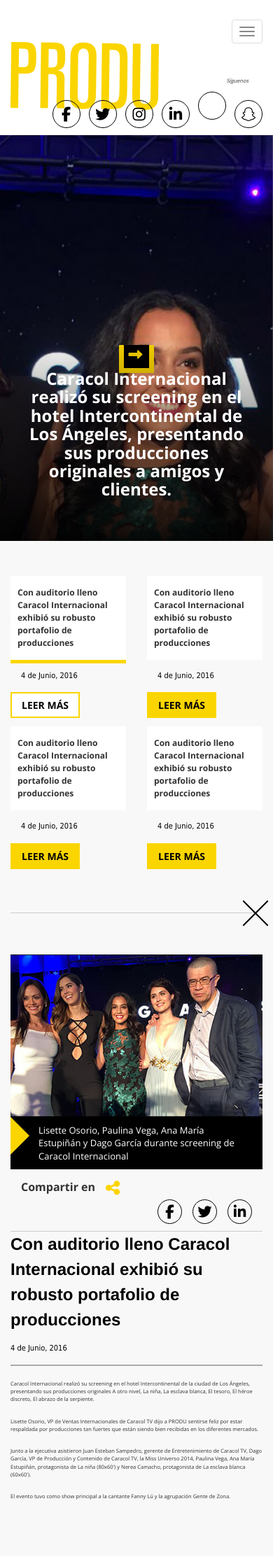
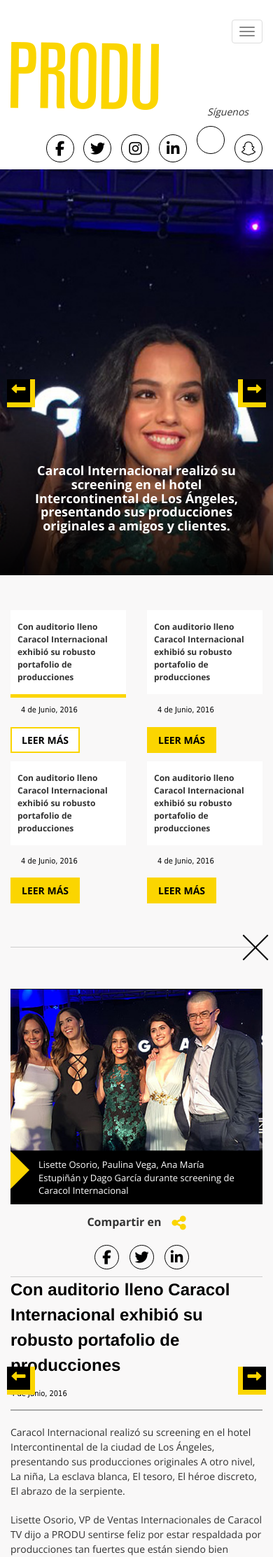
Before and after one commit to agustindavid/agustindavid.github.io, a PHP site: page / in a window 390 px wide, after a click on "Con auditorio lleno Caracol Internacional exhibió su robusto". Shown: the top 2225 px of the page at 70% size. Run offline with PHP 8.4, Linux system fonts and the light colour scheme; some libraries are stand-ins or nearby versions; grey boxes are pictures that could not be loaded.

Commit message:
manejadores

```diff
--- a/css/style.css
+++ b/css/style.css
@@ -25,8 +25,9 @@ body{
 
 .social-header {
     float: right;
-    margin-top: 15px;
+    margin-top: 55px;
     text-align: right;
+    font-size: 14px;
 }
 
 .social-header p {
@@ -76,14 +77,15 @@ body{
     left: 50%;
     transform: translate(-50%);
     top: 50%;
+    width: 100%;
 }
 
-#carousel-home .carousel-control, #carousel-videos .carousel-control {
+#carousel-news .carousel-control, #carousel-home .carousel-control, #carousel-videos .carousel-control {
     cursor: pointer;
     position: absolute;
     top: auto;
     bottom: -50px;
-    left: 0;
+    left: 10px;
     width: 40px;
     font-size: 20px;
     color: #fff;
@@ -99,8 +101,8 @@ body{
     border-left: 0;
 }
 
-#carousel-home .carousel-control.right , #carousel-videos .carousel-control.right {
-    right: 0;
+#carousel-news .carousel-control.right, #carousel-home .carousel-control.right , #carousel-videos .carousel-control.right {
+    right: 10px;
     left: auto;
     border: 7px solid;
     z-index: 1;
@@ -127,6 +129,7 @@ body{
 .tagline h3{
     font-family: 'Open Sans', sans-serif;
     font-weight: bold;
+    font-size: 18px;
 }
 
 section.news-section {
@@ -294,6 +297,7 @@ hr.new-divider {
     font-family: 'Open Sans' ,sans-serif;
     line-height: 1.5;
     color: #303030;
+    font-size: 14px;
 }
 
 .new-text p {
@@ -331,6 +335,7 @@ hr.new-divider {
     font-weight: bold;
     font-size: 16px;
     border-bottom: 1px solid #cdcdcd;
+    text-align: center;
 }
 
 .yellow-font {
@@ -338,6 +343,11 @@ hr.new-divider {
     font-size: 23px;
     vertical-align: middle;
     margin-left: 15px;
+}
+
+.share-icons{
+    text-align: center;
+    padding-top: 15px;
 }
 
 .share-icons a {
@@ -737,6 +747,16 @@ p.tweet-text {
     color: #fff;
 }
 
+@media (min-width: 560px){
+
+    .social-header {
+        margin-top: 15px;
+    }
+    .tagline h3{
+        font-size: 24px;
+    }
+}
+
 
 @media (min-width: 768px){
     .navbar-nav {
@@ -753,6 +773,14 @@ p.tweet-text {
     .masonry { /* Masonry container */
     column-count: 2;
     column-gap: 1em;
+    }
+
+    .share-new-home{
+        text-align: left;
+    }
+    .share-icons{
+        text-align: right;
+        padding-top: 0;
     }
 }
 
--- a/index.html
+++ b/index.html
@@ -146,7 +146,7 @@
                     <div class="col-md-6">
                         Compartir en<span class="yellow-font"><i class="fa fa-share-alt" aria-hidden="true"></i></span>
                     </div>
-                    <div class="col-md-6 share-icons text-right">
+                    <div class="col-md-6 share-icons">
                         <a><i class="fa fa-facebook" aria-hidden="true"></i></a><a><i class="fa fa-twitter" aria-hidden="true"></i></a><a><i class="fa fa-linkedin" aria-hidden="true"></i></a>
                     </div>
                     <div class="clearfix"></div>
@@ -176,7 +176,7 @@
                     <div class="col-md-6">
                         Compartir en<span class="yellow-font"><i class="fa fa-share-alt" aria-hidden="true"></i></span>
                     </div>
-                    <div class="col-md-6 share-icons text-right">
+                    <div class="col-md-6 share-icons">
                         <a><i class="fa fa-facebook" aria-hidden="true"></i></a><a><i class="fa fa-twitter" aria-hidden="true"></i></a><a><i class="fa fa-linkedin" aria-hidden="true"></i></a>
                     </div>
                     <div class="clearfix"></div>
@@ -206,7 +206,7 @@
                     <div class="col-md-6">
                         Compartir en<span class="yellow-font"><i class="fa fa-share-alt" aria-hidden="true"></i></span>
                     </div>
-                    <div class="col-md-6 share-icons text-right">
+                    <div class="col-md-6 share-icons">
                         <a><i class="fa fa-facebook" aria-hidden="true"></i></a><a><i class="fa fa-twitter" aria-hidden="true"></i></a><a><i class="fa fa-linkedin" aria-hidden="true"></i></a>
                     </div>
                     <div class="clearfix"></div>
@@ -236,7 +236,7 @@
                     <div class="col-md-6">
                         Compartir en<span class="yellow-font"><i class="fa fa-share-alt" aria-hidden="true"></i></span>
                     </div>
-                    <div class="col-md-6 share-icons text-right">
+                    <div class="col-md-6 share-icons">
                         <a><i class="fa fa-facebook" aria-hidden="true"></i></a><a><i class="fa fa-twitter" aria-hidden="true"></i></a><a><i class="fa fa-linkedin" aria-hidden="true"></i></a>
                     </div>
                     <div class="clearfix"></div>
@@ -259,8 +259,13 @@
     </div>
 
   	<!-- Controls -->
-<div class="container control-containers">
-
+    <div class="container control-containers">
+        <a class="left carousel-control" data-target="#carousel-news" data-slide="prev">
+            <i class="fa fa-long-arrow-left" aria-hidden="true"></i>
+        </a>
+        <a class="right carousel-control" data-target="#carousel-news" data-slide="next">
+            <i class="fa fa-long-arrow-right" aria-hidden="true"></i>
+  	    </a>
     </div>
 </div>
 
```
